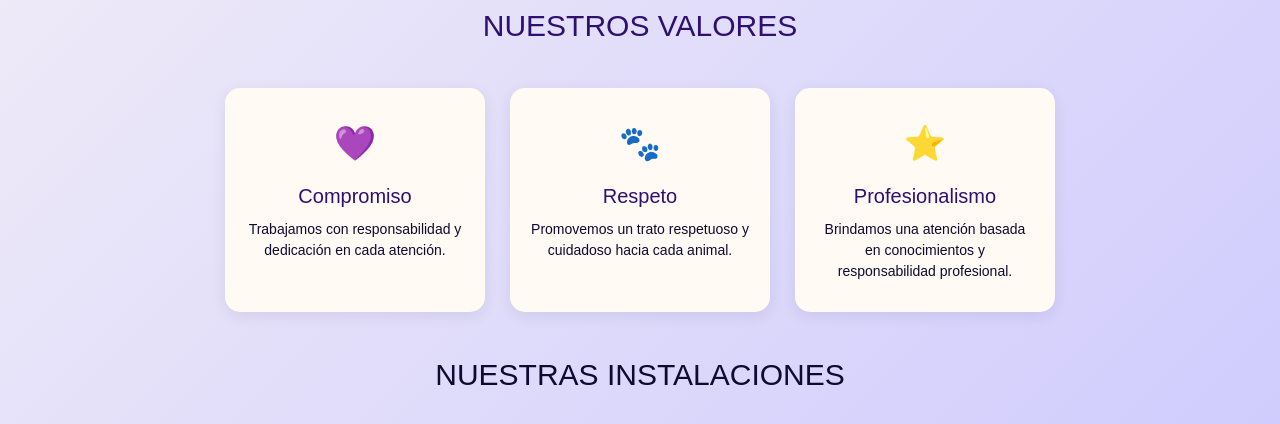
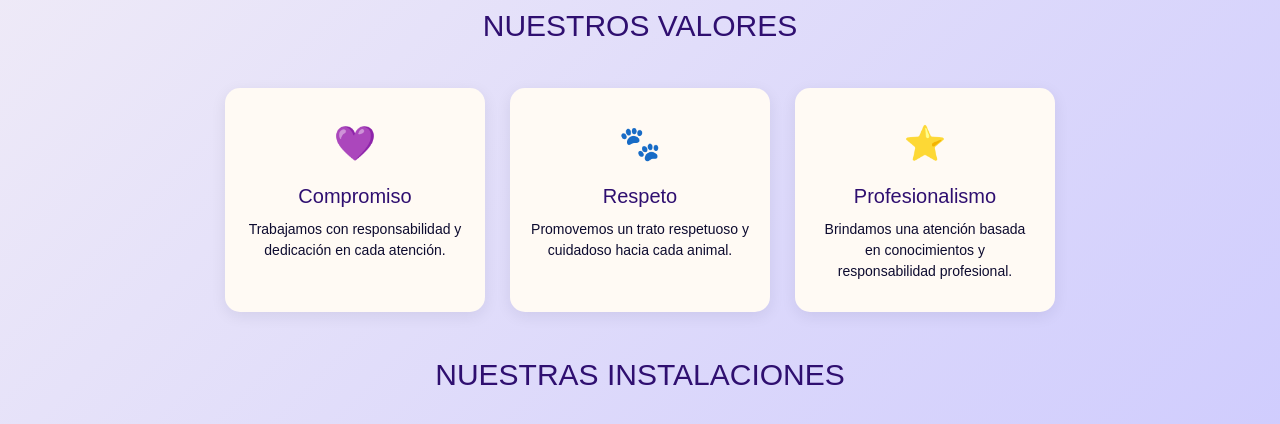
Before and after one commit to munozbrisa110-source/Veterinaria_2026, a website built with Vite: page institucional.html in a window 1280 px wide. Shown: the part 1136-1560 px from the top of the page. Built offline with nearby package versions, Linux system fonts and the light colour scheme; a web font is replaced by a local one.

Commit message:
5 sept 2026, 19:22

```diff
--- a/estilos/institucional.css
+++ b/estilos/institucional.css
@@ -132,7 +132,7 @@
 
 .valores > h2 {
     text-align: center;
-    font-family: sans-serif;
+    font-family: var(--font-titulo2);
     color: var(--color-violeta-oscuro3);
     font-size: 30px;
     margin-bottom: 40px;
@@ -202,9 +202,9 @@
 .instalaciones > h2 {
     text-align: center;
     font-family: var(--font-titulo2);
-    color: var(--color-texto-oscuro1);
+    color: var(--color-violeta-oscuro3);
     font-size: 30px;
-    margin-bottom: 30px;
+    margin-bottom: 40px;
     text-transform: uppercase;
 }
 
```
